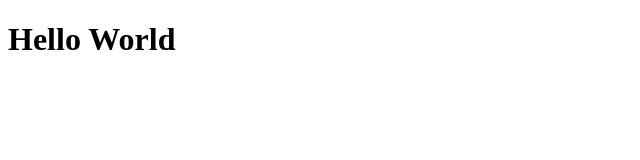
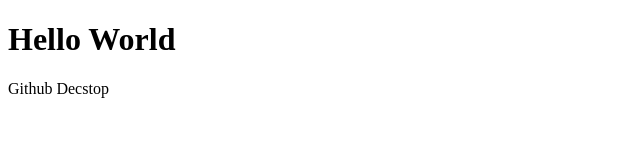
Before and after one commit to RutabAhmad/Project, a plain HTML site: page index.html in a window 1280 px wide. Shown: the whole page, without its empty margins (0-640 px from the left). Drawn offline with Linux system fonts and the light colour scheme.

Commit message:
Update index.html
Text update

```diff
--- a/index.html
+++ b/index.html
@@ -8,5 +8,6 @@
 </head>
 <body>
     <h1>Hello World</h1>
+    <p>Github Decstop</p>
 </body>
 </html>
```
